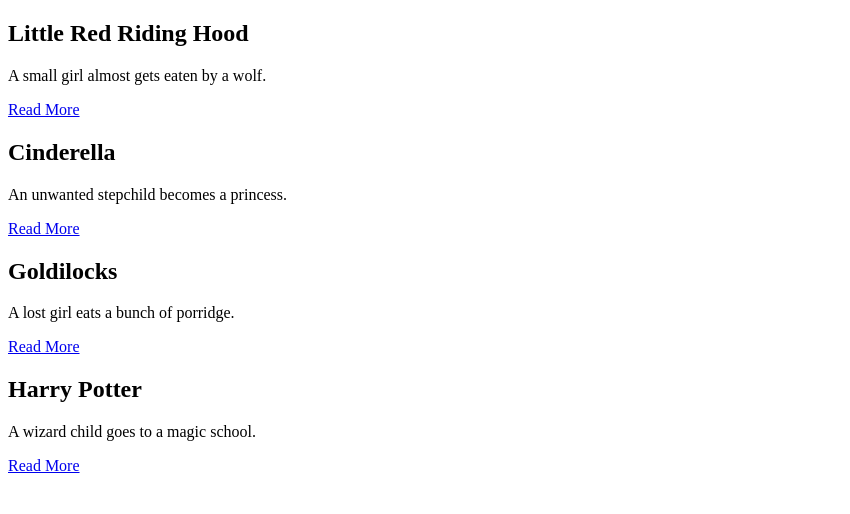
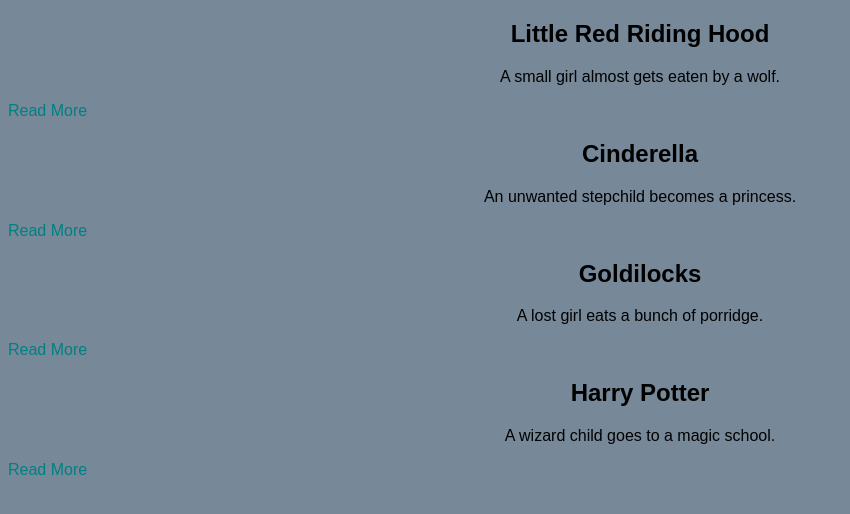
Before and after one commit to solgamd/CSS-Drill, a plain HTML site: page drill1/index.html in a window 1280 px wide. Shown: the whole page, without its empty margins (0-850 px from the left). Drawn offline with Linux system fonts and the light colour scheme.

Commit message:
Text and Styling task #4

```diff
--- a/drill1/index.html
+++ b/drill1/index.html
@@ -9,22 +9,22 @@
         <div class="boxes" >
             <h2>Little Red Riding Hood</h2>
             <p>A small girl almost gets eaten by a wolf.</p>
-            <a href="Read More">Read More</a>
+            <a href="#">Read More</a>
         </div>
         <div id="box1">
             <h2>Cinderella</h2>
             <p>An unwanted stepchild becomes a princess.</p>
-            <a href="Read More">Read More</a>
+            <a href="#">Read More</a>
         </div>
         <div id="box2">
             <h2>Goldilocks</h2>
             <p>A lost girl eats a bunch of porridge.</p>
-            <a href="Read More">Read More</a>
+            <a href="#">Read More</a>
         </div>
         <div id="boxN">
             <h2>Harry Potter</h2>
             <p>A wizard child goes to a magic school.</p>
-            <a href="Read More">Read More</a>
+            <a href="#">Read More</a>
         </div>
     </div>
 </body>
--- a/drill1/styles.css
+++ b/drill1/styles.css
@@ -0,0 +1,14 @@
+body {
+    font-family: Arial, Helvetica, sans-serif;
+    background: lightslategray;
+}
+
+h2, p, a {
+    text-align: center;
+}
+
+a {
+    text-decoration: none;
+    color: teal;
+    border: 2em;
+}
```
